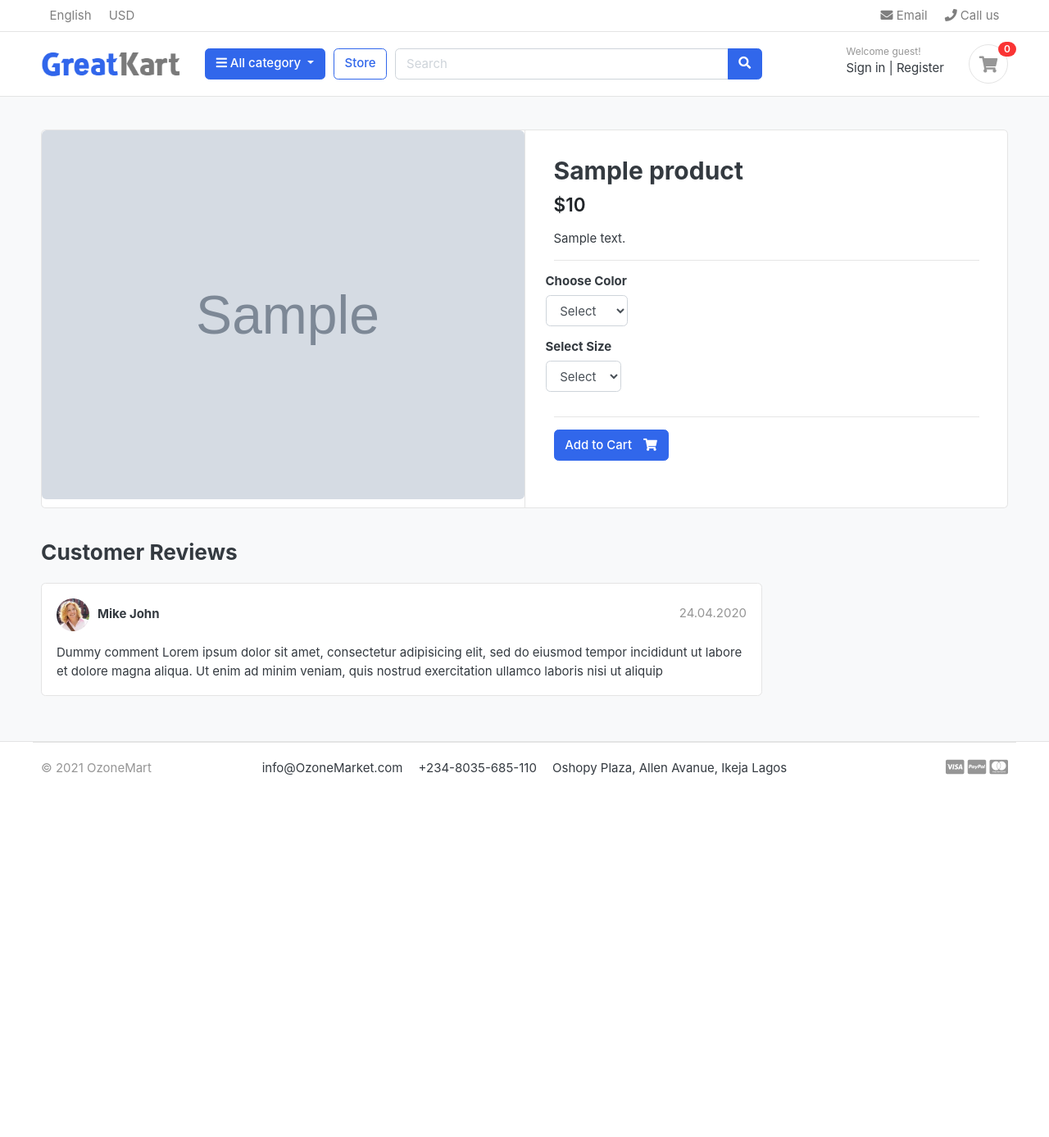
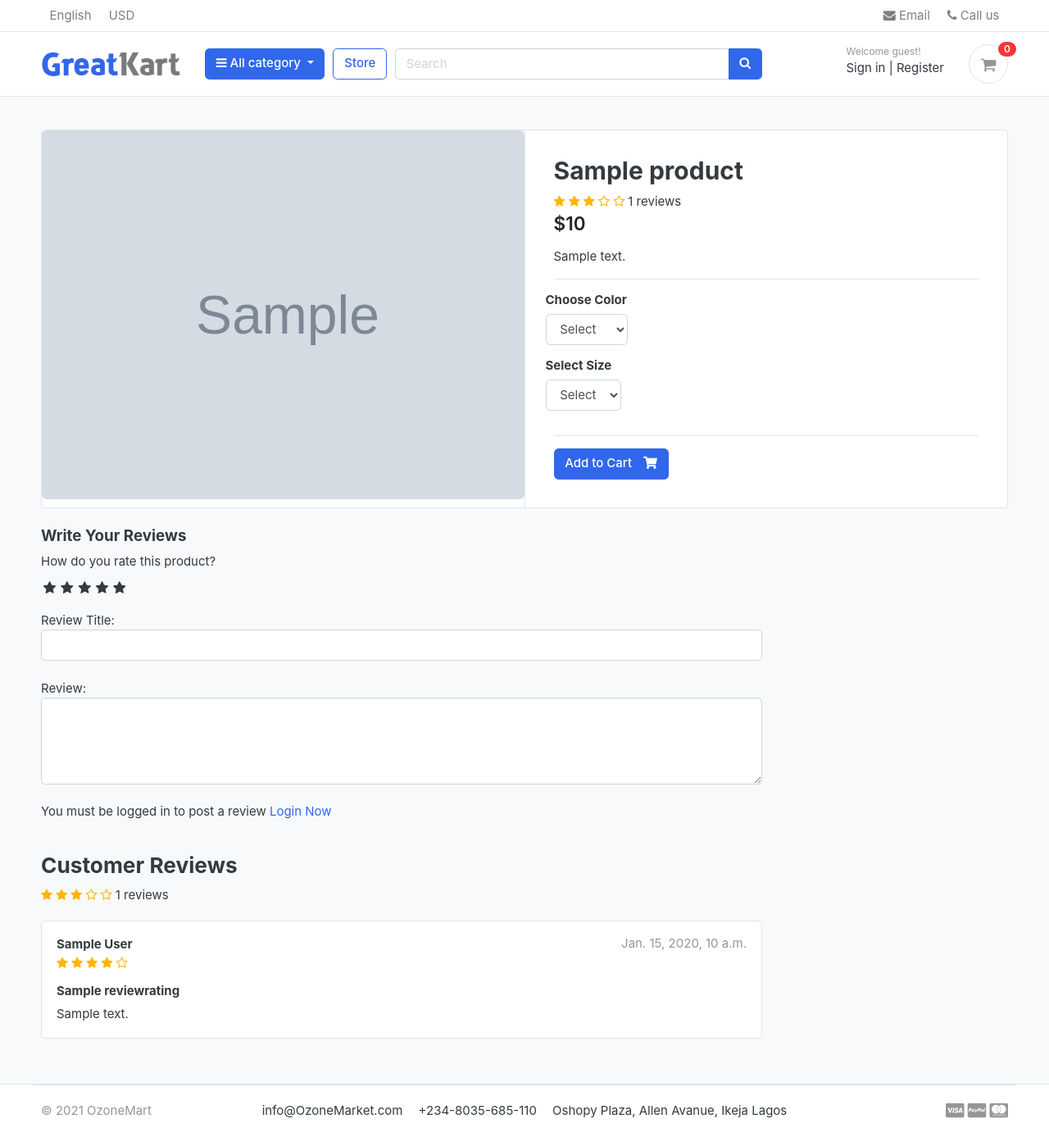
Before and after one commit to Peterumimo/ozonemarket, a Django app: a page that uses templates/base.html in a window 1280 px wide. Shown: the whole page at 82% size. Before the commit the page ends 946 px from the top, so only its background shows below. Run offline with Django 3.2, Linux system fonts and the light colour scheme; tables that the repository leaves empty hold one stand-in row (values such as "Sample post"); grey boxes marked "Sample" are stand-in pictures; some libraries are stand-ins or nearby versions; some web fonts are replaced.

Commit message:
review and rating system

```diff
--- a/accounts/models.py
+++ b/accounts/models.py
@@ -62,6 +62,9 @@ class Account(AbstractBaseUser):
 
     objects = MyAccountManager()
 
+    def full_name(self):
+        return f"{self.first_name} {self.last_name}"
+
     def __str__(self):
         return self.email
 
--- a/ozonemarket/settings.py
+++ b/ozonemarket/settings.py
@@ -147,7 +147,7 @@ MESSAGE_TAGS = {
 EMAIL_HOST ='smtp.gmail.com'
 EMAIL_POST =587
 EMAIL_HOST_USER ='peterumimo2@gmail.com'
-EMAIL_HOST_PASSWORD ='1759@2021#*'
+EMAIL_HOST_PASSWORD ='1759@@#2021'
 EMAIL_USE_TLS =True
 
 # Default primary key field type
--- /dev/null
+++ b/ozonemarket/static/css/custom.css
@@ -0,0 +1,45 @@
+/* hide the radio button */
+
+.rate > input{
+    display: none;
+}
+
+.rate{
+    display: inline-block;
+    border: 0;
+}
+
+.rate > label{
+    float: right;
+}
+
+/* Showing star */
+
+.rate > label::before{
+    display: inline-block;
+    font-size: 1.1rem;
+    font-family: FontAwesome;
+    content: "\f005";
+    margin: 0;
+    padding: 0.3rem .2rem;
+    cursor: pointer;
+}
+
+.rate .half::before{
+    content: "\f089";
+    position: absolute;
+    padding-right: 0;
+}
+/* click & hover */
+input:checked ~ label, label:hover ~ label{
+    color: #ffb503;
+}
+/* hover highlight*/
+input:checked + label:hover, input:checked ~ label:hover, input:checked ~ label,
+label:hover ~ input:checked ~ label{
+    color: #c4c4c4;
+}
+
+.rating-star i{
+    color:#ffb503 !important;
+}
--- a/store/admin.py
+++ b/store/admin.py
@@ -1,6 +1,5 @@
 from django.contrib import admin
-from django.db import models
-from .models import Product, Variation
+from .models import Product, Variation,ReviewRating
 
 # Register your models here.
 
@@ -12,5 +11,8 @@ class VariationAdmin(admin.ModelAdmin):
     list_display = ('product', 'variation_category','variation_value','is_active')
     list_editable = ('is_active',)
     list_filter   = ('product', 'variation_category','variation_value')
+
+
 admin.site.register(Product, ProductAdmin)
 admin.site.register(Variation, VariationAdmin)
+admin.site.register(ReviewRating)
--- a/store/urls.py
+++ b/store/urls.py
@@ -6,4 +6,6 @@ urlpatterns = [
     path('category/<slug:category_slug>/', views.store, name='products_by_category'),
     path('category/<slug:category_slug>/<slug:product_slug>/', views.product_detail, name='product_detail'),
     path('search/', views.search, name ='search' ),
+    path('submit_review/<int:product_id>/', views.submit_review, name='submit_review'),
+
 ]
--- a/store/views.py
+++ b/store/views.py
@@ -1,12 +1,17 @@
-from django.core import paginator
-from django.http import HttpResponse
+from django.shortcuts import render, get_object_or_404, redirect
+from .models import Product, ReviewRating
+from category.models import Category
 from carts.models import CartItem
-from category.models import Category
-from django.shortcuts import get_object_or_404, render
-from .models import Product
+from django.db.models import Q
+
 from carts.views import _cart_id
 from django.core.paginator import EmptyPage, PageNotAnInteger, Paginator
-from django.db.models import Q
+from django.http import HttpResponse
+from .forms import ReviewForm
+from django.contrib import messages
+from orders.models import OrderProduct
+
+
 
 # Create your views here.
 
@@ -44,10 +49,22 @@ def product_detail(request, category_slug, product_slug):
 
     except Exception as e:
         raise e
+    if request.user.is_authenticated:
+        try:
+            orderproduct = OrderProduct.objects.filter(user=request.user, product_id = single_product.id).exists()
+        except OrderProduct.DoesNotExist:
+            orderproduct = None
+    else:
+        orderproduct = None
 
+    #Get the review
+    reviews = ReviewRating.objects.filter(product_id = single_product.id, status = True)
     context = {
         'single_product': single_product,
         'in_cart' : in_cart,
+        'orderproduct' : orderproduct,
+        'reviews' : reviews,
+
     }
     return render (request, 'store/product_detail.html', context)
 
@@ -62,3 +79,27 @@ def search(request):
         'product_count': product_count,
     }
     return render (request, 'store/store.html',context)
+
+def submit_review(request, product_id):
+    url =  request.META.get ('HTTP_REFERER')
+    if request.method == 'POST':
+        try:
+            reviews = ReviewRating.objects.get(user__id=request.user.id, product__id=product_id)
+            form = ReviewForm(request.POST, instance=reviews)
+            form.save()
+            messages.success(request, 'Thank you! Your review has been updated.')
+            return redirect(url)
+
+        except ReviewRating.DoesNotExist:
+            form = ReviewForm(request.POST)
+            if form.is_valid():
+                data = ReviewRating()
+                data.subject = form.cleaned_data['subject']
+                data.rating = form.cleaned_data['rating']
+                data.review = form.cleaned_data['review']
+                data.ip = request.META.get('REMOTE_ADDR')
+                data.product_id = product_id
+                data.user_id = request.user.id
+                data.save()
+                messages.success(request, 'Thank you! Your review has been submitted.')
+                return redirect(url)
--- a/templates/base.html
+++ b/templates/base.html
@@ -24,6 +24,9 @@
 <!-- custom style -->
 <link href="{% static 'css/ui.css' %}" rel="stylesheet" type="text/css"/>
 <link href="{% static 'css/responsive.css' %}" rel="stylesheet" media="only screen and (max-width: 1200px)" />
+
+<link href="{% static 'css/custom.css' %}" rel="stylesheet" type="text/css"/>
+<link rel="stylesheet" href="https://cdnjs.cloudflare.com/ajax/libs/font-awesome/4.7.0/css/font-awesome.min.css">
 
 <!-- custom javascript -->
 <script src="{% static 'js/script.js' %}" type="text/javascript"></script>
--- a/templates/store/product_detail.html
+++ b/templates/store/product_detail.html
@@ -25,6 +25,16 @@
         <article class="content-body">
 
         <h2 class="title">{{ single_product.product_name }}</h2>
+        <span> <div class="rating-star">
+            <span>
+                <i class="fa fa-star{% if single_product.averageReview < 0.5 %}-o{% elif single_product.averageReview >= 0.5 and single_product.averageReview < 1 %}-half-o{% endif %}" aria-hidden="true"></i>
+                <i class="fa fa-star{% if single_product.averageReview < 1.5 %}-o{% elif single_product.averageReview >= 1.5 and single_product.averageReview < 2 %}-half-o{% endif %}" aria-hidden="true"></i>
+                <i class="fa fa-star{% if single_product.averageReview < 2.5 %}-o{% elif single_product.averageReview >= 2.5 and single_product.averageReview < 3 %}-half-o{% endif %}" aria-hidden="true"></i>
+                <i class="fa fa-star{% if single_product.averageReview < 4.5 %}-o{% elif single_product.averageReview >= 3.5 and single_product.averageReview < 4 %}-half-o{% endif %}" aria-hidden="true"></i>
+                <i class="fa fa-star{% if single_product.averageReview < 4.5 %}-o{% elif single_product.averageReview >= 4.5 and single_product.averageReview < 5 %}-half-o{% endif %}" aria-hidden="true"></i>
+                <span>{{single_product.countReview}} reviews </span>
+            </span>
+        </div></span>
 
         <div class="mb-3">
             <var class="price h4">${{ single_product.price }}</var>
@@ -73,31 +83,86 @@
     <br>
 
     <div class="row">
-                <div class="col-md-9">
+        <div class="col-md-9">
+        <form action="{% url 'submit_review' single_product.id %}" method="POST">
+            {% csrf_token %}
+            <h5>Write Your Reviews</h5>
 
-        <header class="section-heading">
-            <h3>Customer Reviews </h3>
+            <div>
+                <!--Rating Star-->
+                <label>How do you rate this product?</label>
+                <br>
+                <div class="rate">
+                    <input type="radio" name="rating" id="rating10" value="5" required /><label for="rating10" title="5"></label>
+                    <input type="radio" name="rating" id="rating9" value="4.5" required /><label for="rating9" title="4.5" class="half"></label>
+                    <input type="radio" name="rating" id="rating8" value="4" required /><label for="rating8" title="4"></label>
+                    <input type="radio" name="rating" id="rating7" value="3.5" required /><label for="rating7" title="3.5" class="half"></label>
+                    <input type="radio" name="rating" id="rating6" value="3" required /><label for="rating6" title="3"></label>
+                    <input type="radio" name="rating" id="rating5" value="2.5" required /><label for="rating5" title="2.5" class="half"></label>
+                    <input type="radio" name="rating" id="rating4" value="2" required /><label for="rating4" title="2"></label>
+                    <input type="radio" name="rating" id="rating3" value="1.5" required /><label for="rating3" title="1.5" class="half"></label>
+                    <input type="radio" name="rating" id="rating2" value="1" required /><label for="rating2" title="1"></label>
+                    <input type="radio" name="rating" id="rating1" value="0.5" required /><label for="rating1" title="0.5" class="half"></label>
+                </div>
+                <br>
+                Review Title:
+                <input type="text" class="form-control" name="subject">
+                <br>
+                Review:
+                <textarea name="review" rows="4" class="form-control"></textarea>
+                <br>
+                {% if user.is_authenticated %}
+                    {% if orderproduct %}
+                         <input type="submit" value="Submit Review" class="btn btn-primary">
+                    {% else %}
+                    <p>You must purchase this product to post a review </p>
+                    {% endif %}
+                         {% else %}
+                <p>You must be logged in to post a review <span><a href="{% url 'login' %}">Login Now</a></span></p>
+                {% endif %}
+            </div>
+{% include 'includes/alerts.html' %}
+        </form>
+     <br>
+<header class="section-heading">
+     <h3>Customer Reviews </h3>
+     <span> <div class="rating-star">
+        <span>
+            <i class="fa fa-star{% if single_product.averageReview < 0.5 %}-o{% elif single_product.averageReview >= 0.5 and single_product.averageReview < 1 %}-half-o{% endif %}" aria-hidden="true"></i>
+            <i class="fa fa-star{% if single_product.averageReview < 1.5 %}-o{% elif single_product.averageReview >= 1.5 and single_product.averageReview < 2 %}-half-o{% endif %}" aria-hidden="true"></i>
+            <i class="fa fa-star{% if single_product.averageReview < 2.5 %}-o{% elif single_product.averageReview >= 2.5 and single_product.averageReview < 3 %}-half-o{% endif %}" aria-hidden="true"></i>
+            <i class="fa fa-star{% if single_product.averageReview < 4.5 %}-o{% elif single_product.averageReview >= 3.5 and single_product.averageReview < 4 %}-half-o{% endif %}" aria-hidden="true"></i>
+            <i class="fa fa-star{% if single_product.averageReview < 4.5 %}-o{% elif single_product.averageReview >= 4.5 and single_product.averageReview < 5 %}-half-o{% endif %}" aria-hidden="true"></i>
+            <span>{{single_product.countReview}} reviews </span>
+        </span>
+    </div></span>
 
-        </header>
-
+</header>
+{% for review in reviews %}
         <article class="box mb-3">
             <div class="icontext w-100">
-                <img src="{% static './images/avatars/avatar1.jpg' %}" class="img-xs icon rounded-circle">
-                <div class="text">
-                    <span class="date text-muted float-md-right">24.04.2020 </span>
-                    <h6 class="mb-1">Mike John </h6>
-
+                 <div class="text">
+                    <span class="date text-muted float-md-right">{{review.updated_at}} </span>
+                    <h6 class="mb-1">{{review.user.full_name}} </h6>
+                    <div class="rating-star">
+                        <span>
+                            <i class="fa fa-star{% if review.rating == 0.5 %}-half-o{% elif review.rating < 1 %}-o{% endif %}" aria-hidden="true"></i>
+                            <i class="fa fa-star{% if review.rating == 1.5 %}-half-o{% elif review.rating < 2 %}-o{% endif %}" aria-hidden="true"></i>
+                            <i class="fa fa-star{% if review.rating == 2.5 %}-half-o{% elif review.rating < 3 %}-o{% endif %}" aria-hidden="true"></i>
+                            <i class="fa fa-star{% if review.rating == 3.5 %}-half-o{% elif review.rating < 4 %}-o{% endif %}" aria-hidden="true"></i>
+                            <i class="fa fa-star{% if review.rating == 4.5 %}-half-o{% elif review.rating < 5 %}-o{% endif %}" aria-hidden="true"></i>
+                        </span>
+                    </div>
                 </div>
             </div> <!-- icontext.// -->
             <div class="mt-3">
+                <h6>{{review.subject}}</h6>
                 <p>
-                    Dummy comment Lorem ipsum dolor sit amet, consectetur adipisicing elit, sed do eiusmod
-                    tempor incididunt ut labore et dolore magna aliqua. Ut enim ad minim veniam,
-                    quis nostrud exercitation ullamco laboris nisi ut aliquip
+                    {{review.review}}
                 </p>
             </div>
         </article>
-
+{% endfor %}
 
 
         </div> <!-- col.// -->
```
Also changed, not shown: store/forms.py (added, +7 -0 lines), store/models.py (+30 -0 lines), store/migrations/0003_reviewrating.py (added).
